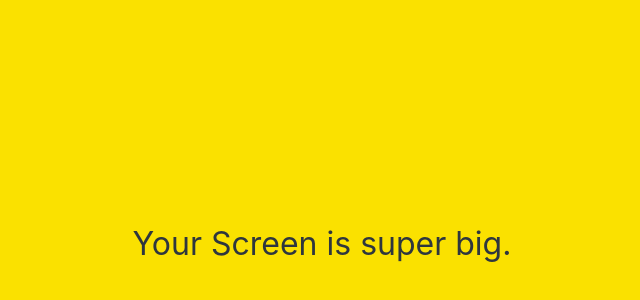
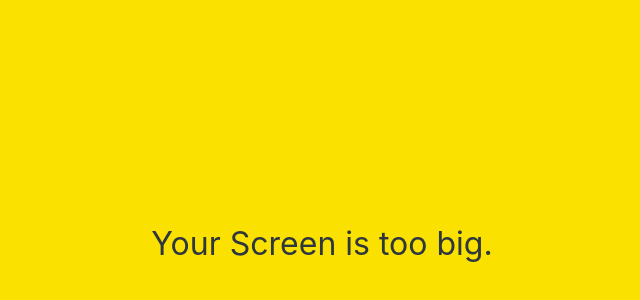
Before and after one commit to Mangcho/kokoa-clone-2020, a plain HTML site: page friends.html in a window 1280 px wide. Shown: the part 156-456 px from the top of the page, without its empty margins (318-958 px from the left). Drawn offline with Linux system fonts and the light colour scheme.

Commit message:
Update friends.html

```diff
--- a/friends.html
+++ b/friends.html
@@ -96,7 +96,7 @@
     </div>
 
     <div id="no-mobile">
-        <span>Your Screen is super big.</span>
+        <span>Your Screen is too big.</span>
 
     </div>
 
```
